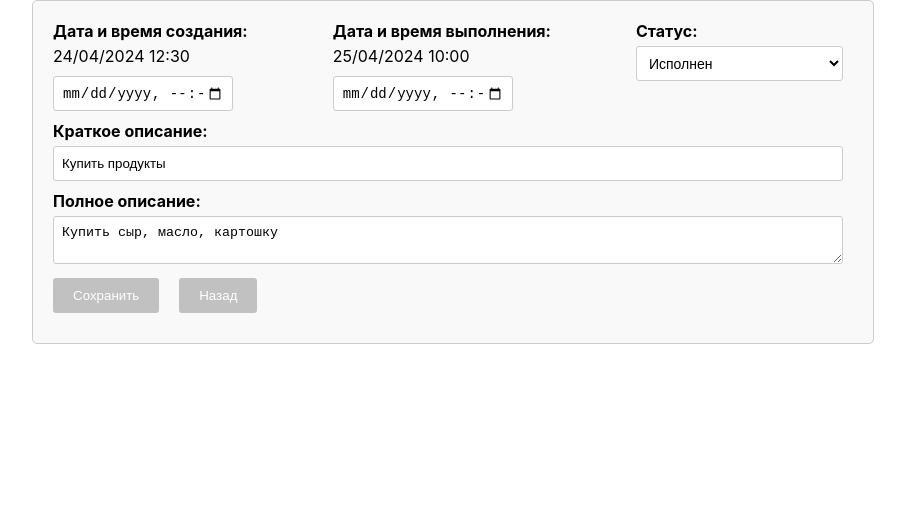
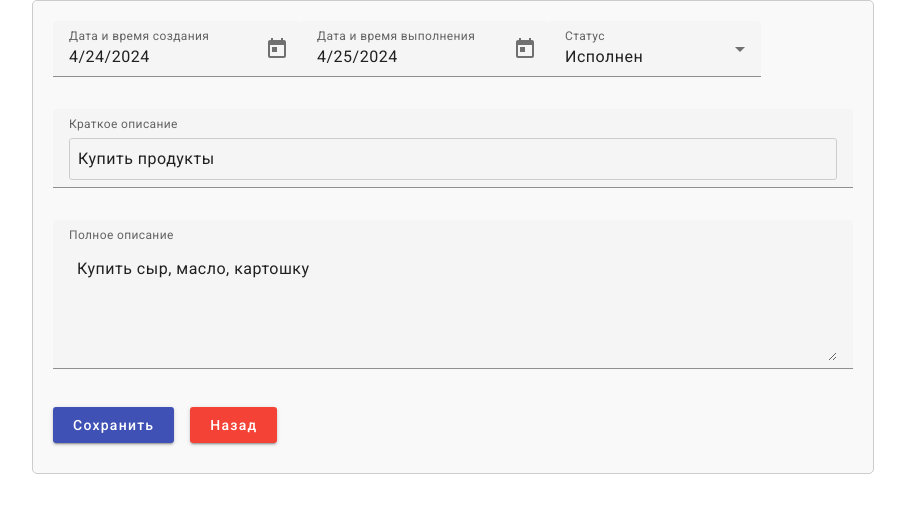
Before and after one commit to TumenSan/test-task-reminder, an Angular app: page /reminder/1 in a window 1280 px wide. Shown: the top 512 px of the page, without its empty margins (187-1092 px from the left). Built offline with nearby package versions, Linux system fonts and the light colour scheme.

Commit message:
feat: upd add in reminder-list material design

```diff
--- a/src/app/components/reminder-form/reminder-form.component.css
+++ b/src/app/components/reminder-form/reminder-form.component.css
@@ -101,6 +101,14 @@ button {
   transition: background-color 0.3s;
 }
 
+/* Положение кнопок */
+.actions {
+  display: flex;
+  justify-content: flex-start;
+  gap: 16px;
+  margin-top: 16px;
+}
+
 .back-button {
   margin-left: 20px;
 }
--- a/src/app/components/reminder-form/reminder-form.component.html
+++ b/src/app/components/reminder-form/reminder-form.component.html
@@ -1,39 +1,46 @@
 <form>
   <div class="row">
-    <div>
-      <label>Дата и время создания:</label>
-      <p class="date-time">{{ displayedCreationDateTime | date:'dd/MM/yyyy HH:mm' }}</p>
-      <input type="datetime-local" [(ngModel)]="reminder.creationDateTime" name="creationDateTime" [ngModelOptions]="{standalone: true}" class="styled-input date-input">
-    </div>
-    <div>
-      <label>Дата и время выполнения:</label>
-      <p class="date-time">{{ displayedCompletionDateTime | date:'dd/MM/yyyy HH:mm' }}</p>
-      <input type="datetime-local" [(ngModel)]="reminder.completionDateTime" name="completionDateTime" [ngModelOptions]="{standalone: true}" class="styled-input date-input">
-    </div>
-    <div>
-      <label>Статус:</label>
-      <select [(ngModel)]="reminder.status" name="status">
-        <option value="Новый">Новый</option>
-        <option value="Исполнен">Исполнен</option>
-        <option value="Запланирован">Запланирован</option>
-        <option value="Просрочен">Просрочен</option>
-      </select>
-    </div>
+    <mat-form-field appearance="fill">
+      <mat-label>Дата и время создания</mat-label>
+      <input matInput [matDatepicker]="creationDatePicker" [(ngModel)]="reminder.creationDateTime" name="creationDateTime" [ngModelOptions]="{standalone: true}">
+      <mat-datepicker-toggle matSuffix [for]="creationDatePicker"></mat-datepicker-toggle>
+      <mat-datepicker #creationDatePicker></mat-datepicker>
+    </mat-form-field>
+
+    <mat-form-field appearance="fill">
+      <mat-label>Дата и время выполнения</mat-label>
+      <input matInput [matDatepicker]="completionDatePicker" [(ngModel)]="reminder.completionDateTime" name="completionDateTime" [ngModelOptions]="{standalone: true}">
+      <mat-datepicker-toggle matSuffix [for]="completionDatePicker"></mat-datepicker-toggle>
+      <mat-datepicker #completionDatePicker></mat-datepicker>
+    </mat-form-field>
+
+    <mat-form-field appearance="fill">
+      <mat-label>Статус</mat-label>
+      <mat-select [(ngModel)]="reminder.status" name="status">
+        <mat-option value="Новый">Новый</mat-option>
+        <mat-option value="Исполнен">Исполнен</mat-option>
+        <mat-option value="Запланирован">Запланирован</mat-option>
+        <mat-option value="Просрочен">Просрочен</mat-option>
+      </mat-select>
+    </mat-form-field>
   </div>
+
   <div class="row">
-    <div class="full-width">
-      <label>Краткое описание:</label>
-      <input type="text" [(ngModel)]="reminder.shortDescription" name="shortDescription">
-    </div>
+    <mat-form-field class="full-width" appearance="fill">
+      <mat-label>Краткое описание</mat-label>
+      <input matInput type="text" [(ngModel)]="reminder.shortDescription" name="shortDescription">
+    </mat-form-field>
   </div>
+
   <div class="row">
-    <div class="full-width">
-      <label>Полное описание:</label>
-      <textarea [(ngModel)]="reminder.fullDescription" name="fullDescription"></textarea>
-    </div>
+    <mat-form-field class="full-width" appearance="fill">
+      <mat-label>Полное описание</mat-label>
+      <textarea matInput rows="4" [(ngModel)]="reminder.fullDescription" name="fullDescription"></textarea>
+    </mat-form-field>
   </div>
-  <div class="row">
-    <button class="save-button" (click)="saveChanges()">Сохранить</button>
-    <button class="back-button" (click)="goBack()">Назад</button>
+
+  <div class="row actions">
+    <button mat-raised-button color="primary" (click)="saveChanges()">Сохранить</button>
+    <button mat-raised-button color="warn" (click)="goBack()">Назад</button>
   </div>
 </form>
--- a/src/app/components/reminder-list/reminder-list.component.ts
+++ b/src/app/components/reminder-list/reminder-list.component.ts
@@ -15,7 +15,7 @@ import { ReminderService } from '../../services/reminder.service';
     CommonModule,
     MatTableModule,
     MatButtonModule,
-    MatIconModule
+    MatIconModule // Импорт модуля иконок (опционально)
   ],
   templateUrl: './reminder-list.component.html',
   styleUrls: ['./reminder-list.component.css']
```
Also changed, not shown: src/app/components/reminder-form/reminder-form.component.ts (+15 -1 lines).
